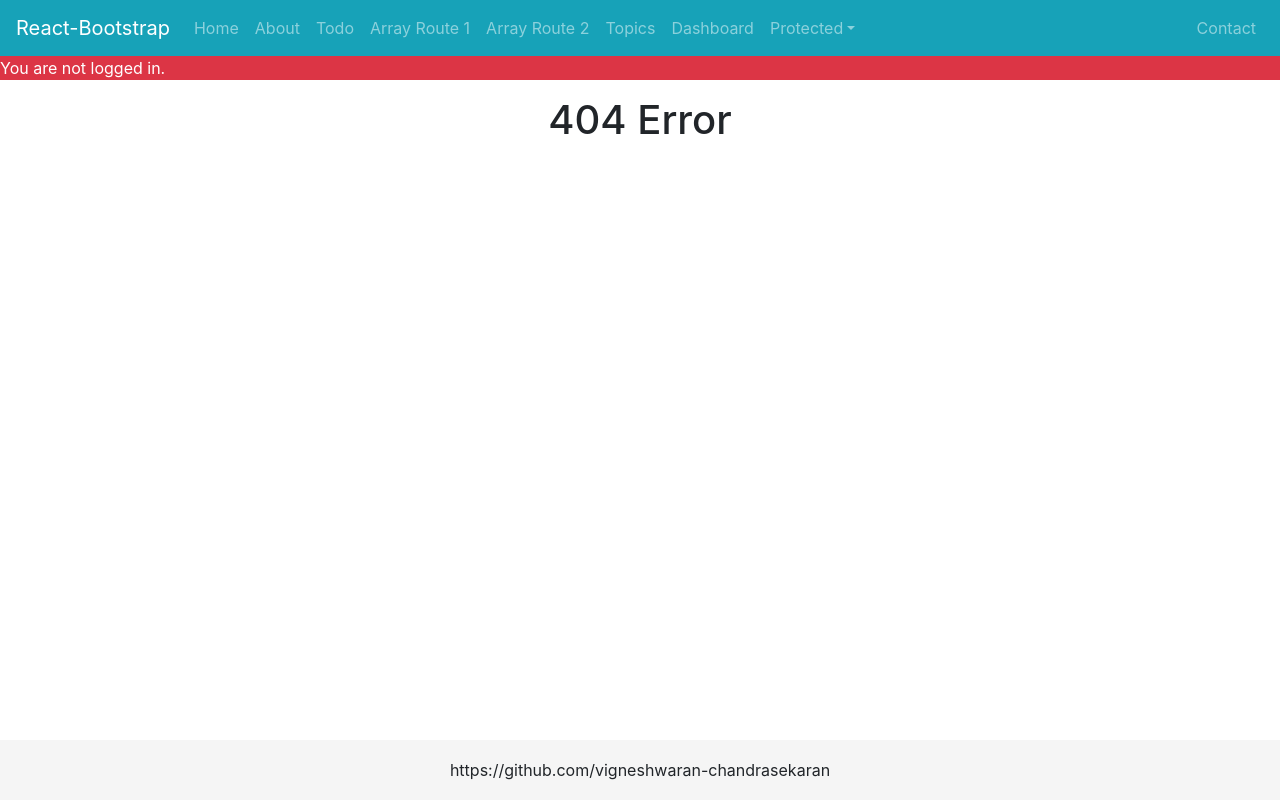
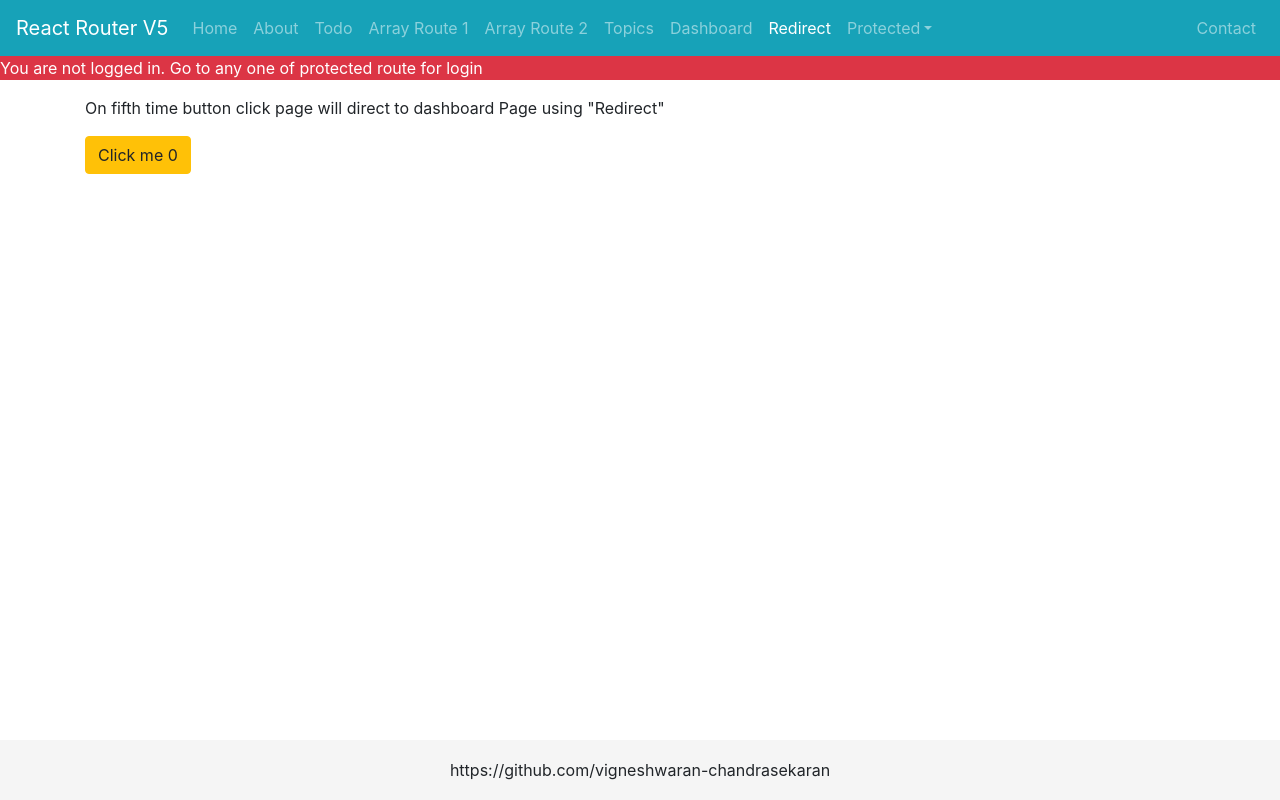
Before and after one commit to vigneshwaran-chandrasekaran/react-router-v5, a React (Create React App) app: page /redirect in a window 1280 px wide. Before the commit this address had no page. Built offline with nearby package versions, Linux system fonts and the light colour scheme.

Commit message:
using Redirect component redirect done

```diff
--- a/src/App.js
+++ b/src/App.js
@@ -18,6 +18,7 @@ import Dashboard from './pages/Dashboard';
 import Topics from './pages/Topics';
 import NotFound from './pages/NotFound';
 import Protected from './pages/Protected';
+import Redirect from './pages/Redirect';
 import { AuthButton, PrivateRoute } from './shared/auth';
 import './App.css';
 
@@ -40,6 +41,7 @@ function App() {
             path='/dashboard'
             render={(props) => <Dashboard {...props} isAuthed={true} name='vigneshwaran' place='chennai' />}
           />
+          <Route path='/redirect' component={Redirect} />
           <Route path="/login" component={Login} />
           <PrivateRoute path="/protected" component={Protected} />
           <PrivateRoute path="/private/:id?" component={Protected} />
--- a/src/components/Navigation.js
+++ b/src/components/Navigation.js
@@ -11,7 +11,7 @@ export default function Navigation() {
     return (
         <div>
             <Navbar collapseOnSelect expand="lg" bg="info" variant="dark">
-                <Navbar.Brand as={NavLink} to="/">React-Bootstrap</Navbar.Brand>
+                <Navbar.Brand as={NavLink} to="/">React Router V5</Navbar.Brand>
                 <Navbar.Toggle aria-controls="responsive-navbar-nav" />
                 <Navbar.Collapse id="responsive-navbar-nav">
                     <Nav className="mr-auto">
@@ -22,6 +22,7 @@ export default function Navigation() {
                         <Nav.Link as={NavLink} to='/common-two'>Array Route 2</Nav.Link>
                         <Nav.Link as={NavLink} to='/topics'>Topics</Nav.Link>
                         <Nav.Link as={NavLink} to='/dashboard'>Dashboard</Nav.Link>
+                        <Nav.Link as={NavLink} to='/redirect'>Redirect</Nav.Link>
                         <NavDropdown title="Protected" id="collasible-nav-dropdown">
                             <NavDropdown.Item exact as={NavLink} to="/protected">Protected</NavDropdown.Item>
                             <NavDropdown.Item as={NavLink} to="/private">Private</NavDropdown.Item>
--- /dev/null
+++ b/src/pages/Redirect.js
@@ -0,0 +1,25 @@
+import React, { useState } from 'react';
+import { Redirect } from 'react-router';
+
+export default function RedirectPage() {
+    const [state, setState] = useState(0);
+    function handleOnClick() {
+        setState(state + 1);
+    }
+
+    function checkRedirect() {
+        console.log(state < 5);
+        return state < 5;
+    }
+
+    return (
+        <div>
+            <p>On fifth time button click page will direct to dashboard Page using "Redirect"</p>
+            {checkRedirect() ?
+                <button className='btn btn-warning' onClick={handleOnClick}>Click me {state}</button> :
+                <Redirect to="/dashboard" />
+            }
+
+        </div>
+    )
+}
--- a/src/shared/auth.js
+++ b/src/shared/auth.js
@@ -15,11 +15,11 @@ export const AuthButton = withRouter(
                         fakeAuth.signout(() => history.push("/"));
                     }}
                 >
-                    Sign out
+                    Log out
                 </button>
             </p>
         ) : (
-                <p className="bg-danger text-white">You are not logged in.</p>
+                <p className="bg-danger text-white">You are not logged in.  Go to any one of protected route for login</p>
             )
 );
 
```
